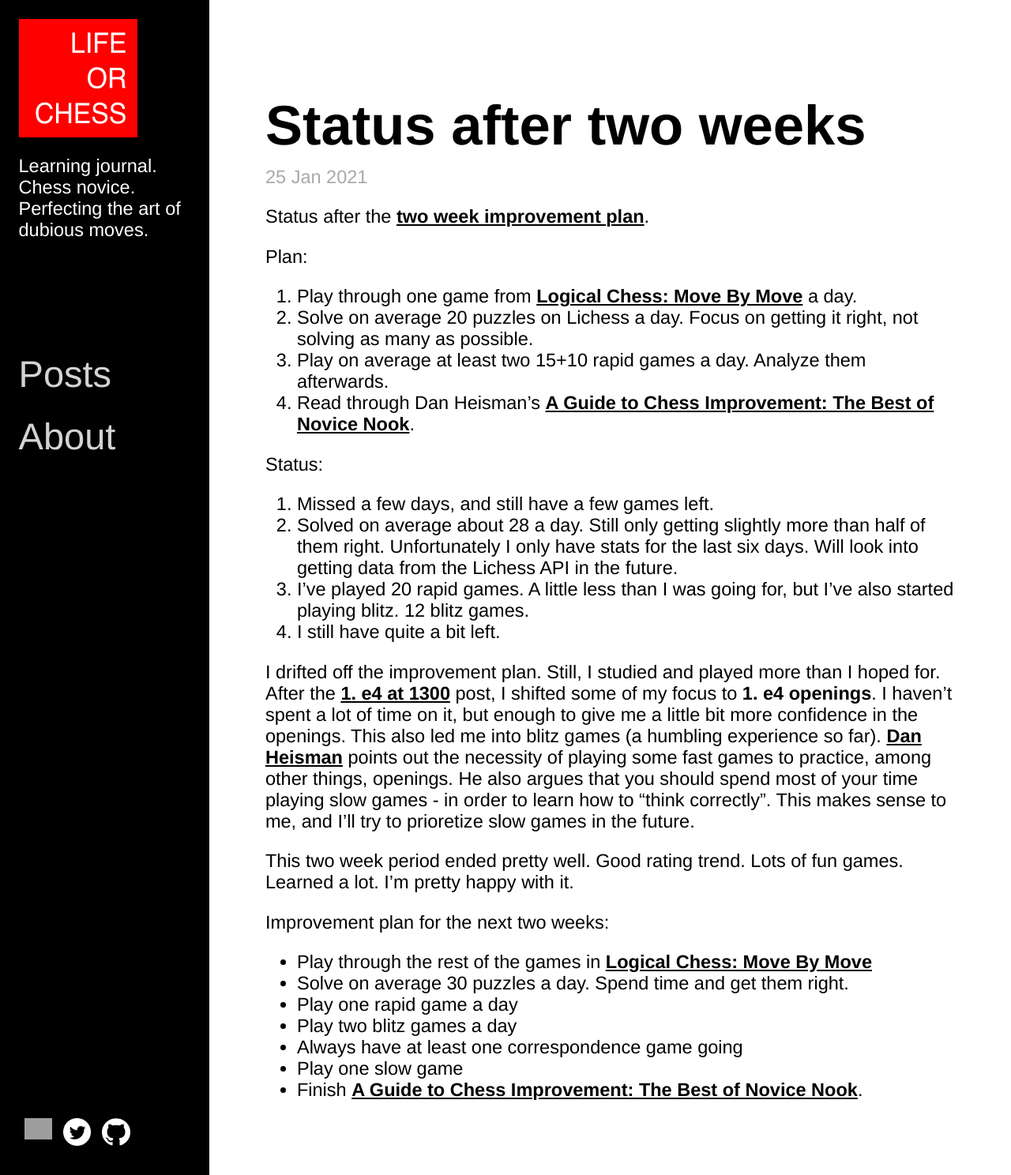
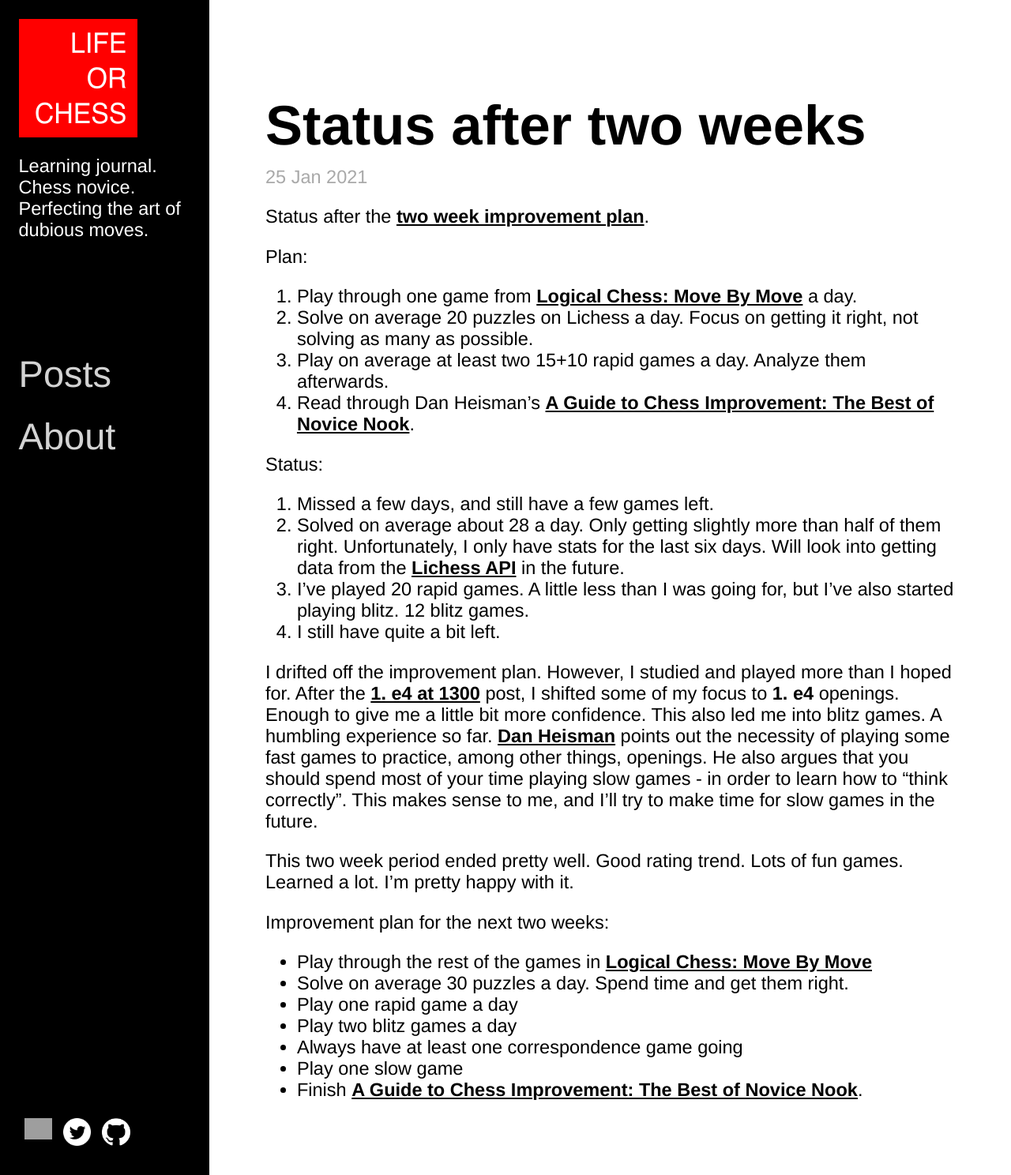
Before and after one commit to lifeorchess/lifeorchess.github.io, a Jekyll site: the page built from _posts/2021-01-25-status.md, in a window 1280 px wide. Shown: the whole page at 79% size. Built offline with Jekyll 4.4.1, drawn with Linux system fonts in a browser that asks for light colours; grey boxes are pictures that could not be loaded.

Commit message:
small fixes

```diff
--- a/_posts/2021-01-25-status.md
+++ b/_posts/2021-01-25-status.md
@@ -3,7 +3,7 @@
 title: Status after two weeks
 ---
 
-Status after the [two week improvement plan]({ post_url 2021-01-11-improvement-plan }).
+Status after the [two week improvement plan]({% post_url 2021-01-11-improvement-plan %}).
 
 Plan:
 
@@ -15,11 +15,11 @@
 Status:
 
 1. Missed a few days, and still have a few games left.
-2. Solved on average about 28 a day. Still only getting slightly more than half of them right. Unfortunately I only have stats for the last six days. Will look into getting data from the Lichess API in the future.
+2. Solved on average about 28 a day. Only getting slightly more than half of them right. Unfortunately, I only have stats for the last six days. Will look into getting data from the [Lichess API](https://lichess.org/api) in the future.
 3. I've played 20 rapid games. A little less than I was going for, but I've also started playing blitz. 12 blitz games.
 4. I still have quite a bit left.
 
-I drifted off the improvement plan. Still, I studied and played more than I hoped for. After the [1. e4 at 1300]({ post_url 2021-01-19-e4-1300 }) post, I shifted some of my focus to **1. e4 openings**. I haven't spent a lot of time on it, but enough to give me a little bit more confidence in the openings. This also led me into blitz games (a humbling experience so far). [Dan Heisman](https://www.amazon.com/dp/B004Z99LUM/) points out the necessity of playing some fast games to practice, among other things, openings. He also argues that you should spend most of your time playing slow games - in order to learn how to "think correctly". This makes sense to me, and I'll try to prioretize slow games in the future.
+I drifted off the improvement plan. However, I studied and played more than I hoped for. After the [1. e4 at 1300]({% post_url 2021-01-19-e4-1300 %}) post, I shifted some of my focus to **1. e4** openings. Enough to give me a little bit more confidence. This also led me into blitz games. A humbling experience so far. [Dan Heisman](https://www.amazon.com/dp/B004Z99LUM/) points out the necessity of playing some fast games to practice, among other things, openings. He also argues that you should spend most of your time playing slow games - in order to learn how to "think correctly". This makes sense to me, and I'll try to make time for slow games in the future.
 
 This two week period ended pretty well. Good rating trend. Lots of fun games. Learned a lot. I'm pretty happy with it.
 
```
Also changed, not shown: 1 other file.
